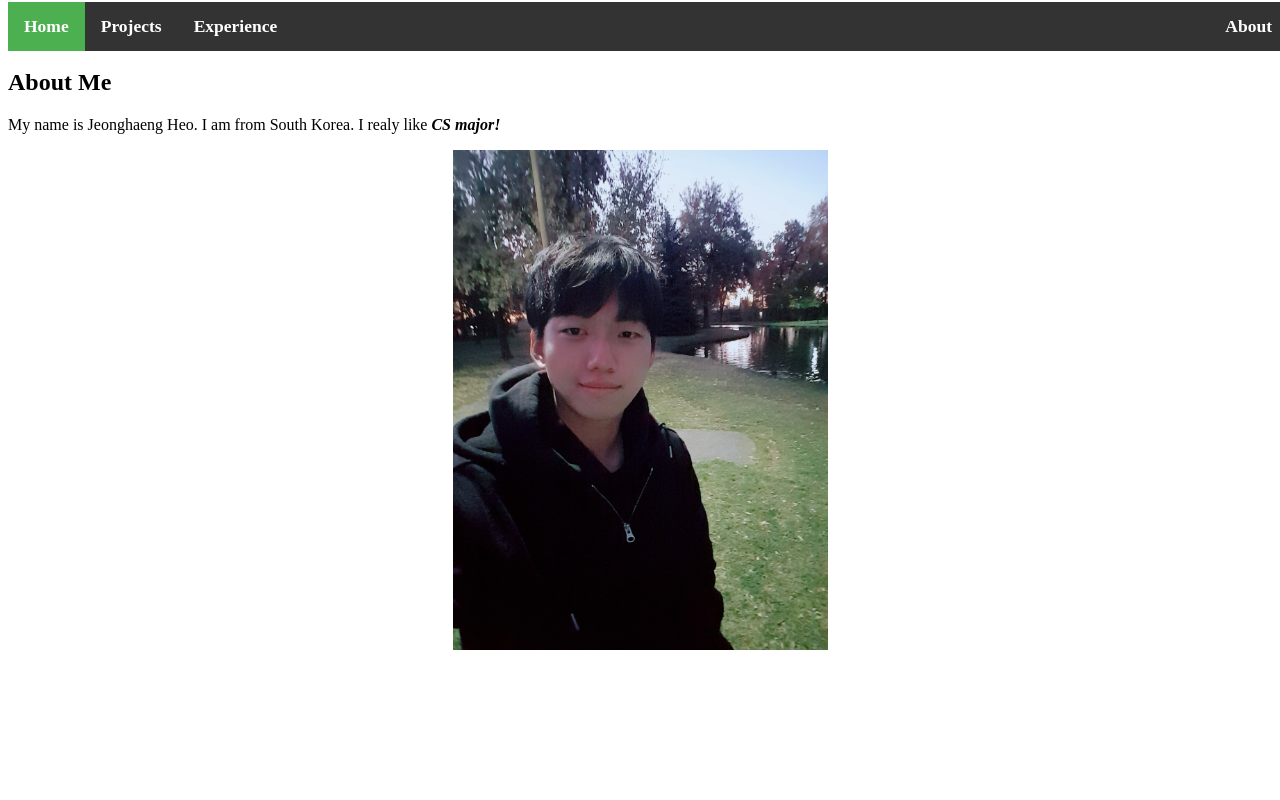
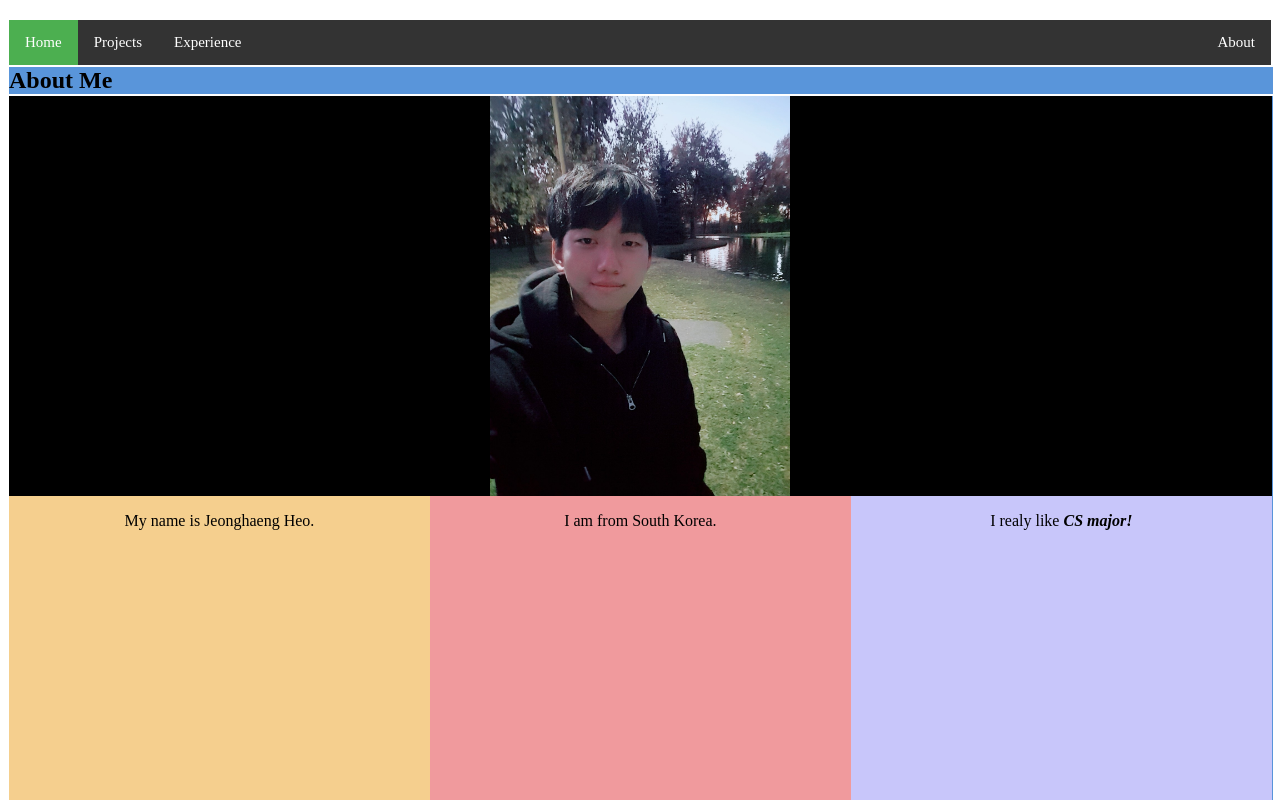
Before and after one commit to Jeong93/portfolio, a plain HTML site: page index.html in a window 1280 px wide. Shown: the part 68-868 px from the top of the page. Before the commit the page ends 800 px from the top, so only its background shows below. Drawn offline with Linux system fonts and the light colour scheme.

Commit message:
Evolvedgit add *.css

```diff
--- a/index.html
+++ b/index.html
@@ -6,15 +6,28 @@
     <link rel='stylesheet' href='jeonghaeng.css'/>
   </head>
     <body>
-      <h1>Welcom to My Portfolio<h1>
+      <div class='fixed'>
+        <h1>Welcom to My Portfolio</h1>
+          <div class='menu-container'>
             <ul class="menu">
             <li><a class="active" href="index.html">Home</a></li>
             <li><a href="projects.html">Projects</a></li>
             <li><a href="experience.html">Experience</a></li>
             <li style="float:right"><a href="contact.html">About</a></li>
             </ul>
-      <h2>About Me</h2>
-      <p class="introduction"> My name is Jeonghaeng Heo. I am from South Korea. I realy like<span id="major"> CS major!</span></p>
-      <img src="image.jpg"/>
+          </div>
+        </div>
+        <div class='invisablebox'></div>
+      <h2 class='aboutme'>About Me</h2>
+
+        <div class='home-contents'>
+          <div class='dummy'></div>
+          <div class='selfie'><div class='frame'><img src ="image.jpg"/></div></div>
+          <div class='dummy'></div>
+          <div class='introduction'><p> My name is Jeonghaeng Heo.</p></div>
+          <div class='home'><p>I am from South Korea.</p></div>
+          <div class='like'><p> I realy like<span id="major"> CS major!</span></p></div>
+        </div>
+      </div>
     </body>
 </html>
--- a/jeonghaeng.css
+++ b/jeonghaeng.css
@@ -16,15 +16,6 @@ a {
   padding: 8px;
   background-color: #dddddd;
 }
-
-.menu ul {
-  list-style-type: none;
-  margin: 0;
-  padding: 0;
-  overflow: hidden;
-  background-color: #333;
-}
-
 ul {
   background-color: #333;
 }
@@ -51,13 +42,20 @@ li a:hover {
   background-color: #4CAF50;
 }
 
-ul {
-  position: fixed;
+.menu {
+  position: flex;
   top: 70px;
-  width: 100%;
+  width: 1518.5px;
+  font-size: 30px;
+  list-style-type: none;
+  margin: 0 0 0 0;
+  padding: 0;
+  overflow: hidden;
+  background-color: #333;
 }
 h1 {
   position: relative;
+
   top: 0;
   font-size: 35px;
   display: block;
@@ -65,13 +63,16 @@ h1 {
   text-align: center;
   padding: 0 0;
 }
+.frame {
+  display:flex;
+  background-color: black;
+}
 img {
-    display: block;
+    display: flex;
     max-width: 100%;
-    height: 500px;
+    height: 400px;
     margin-left: auto;
     margin-right: auto;
-
 }
 #major {
   font-style: italic;
@@ -101,11 +102,7 @@ img {
 #experience:hover a {
   color: green;
 }
-h2, .introduction p {
-  position: relative;
-  padding-top: 50px;
 
-}
 .project {
   display: block;
 list-style-type: disc;
@@ -116,3 +113,85 @@ margin-right: 0;
 padding-left: 40px;
 float: none;
 }
+.menu-container {
+  border: 1px solid #fff;  /* For debugging */
+  display: flex;
+  justify-content: flex-end;
+}
+.fixed {
+  display:fixed;
+}
+/*.invisablebox {
+  display:flex;
+  margin: 22.5px 0 0 0;
+}*/
+/* Mobile Styles */
+.home-contents {
+  border: 1px solid #fff;
+  width: 100%;
+  height: 800px;
+  margin: 0 auto;
+  display: flex;
+  justify-content: flex-start;
+  align-items: flex-start;
+  flex-wrap: wrap;
+
+  background-color: #5995DA;
+}
+.aboutme {
+  width:100%;
+  margin: 0 auto;
+  padding: 0;
+  color: #000;
+  background-color: #5995DA;
+  border: 1px solid #fff;
+}
+.introduction {
+  background-color: #F5CF8E;
+  text-align: center;
+}
+.home {
+  background-color: #F09A9D;
+  text-align: center;
+}
+.like {
+  background-color: #C8C6FA;
+  text-align: center;
+}
+.dummy {
+  background-color: black;
+  text-align: center;
+}
+@media only screen and (max-width: 500px) {/*fix to 400px*/
+  .introduction,
+  .home,
+  .like,
+  .selfie {
+    width:50%;
+    height: 400px;
+  }
+}
+
+/* Tablet Styles */
+@media only screen and (min-width: 501px) and (max-width: 960px) {
+  .introduction,
+  .home,
+  .like,
+  .selfie {
+    width:50%;
+    height: 400px;
+  }
+
+}
+
+/* Desktop Styles */
+@media only screen and (min-width: 961px) {
+  .introduction,
+  .home,
+  .like,
+  .dummy,
+  .selfie {
+    width:33.3%;
+    height: 400px;
+  }
+}
```
Also changed, not shown: contact.html (+1 -0 lines), experience.html (+1 -0 lines), index - 복사본.html (added, +20 -0 lines), index0.html (added, +33 -0 lines), projects.html (+1 -0 lines). Lines whose indentation alone changed are shown as unchanged.
